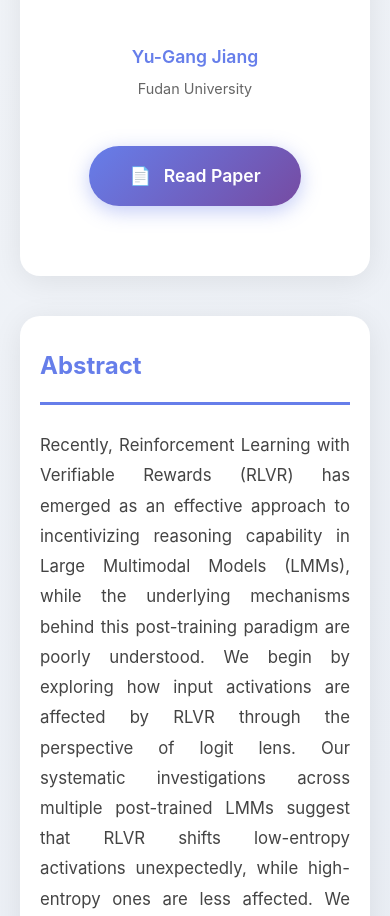
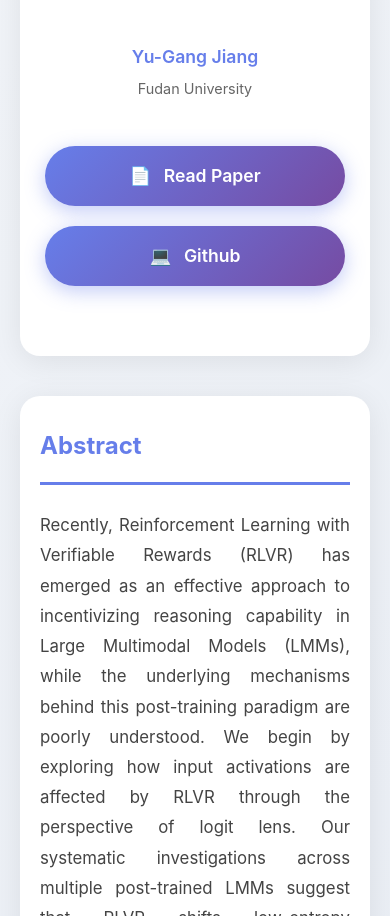
Before and after one commit to christian42mmreason/replay, a plain HTML site: page index.html in a window 390 px wide. Shown: the part 1084-2000 px from the top of the page. Drawn offline with Linux system fonts and the light colour scheme.

Commit message:
first commit

```diff
--- a/index.html
+++ b/index.html
@@ -108,6 +108,10 @@
         .links-section {
             text-align: center;
             padding: 30px 0;
+            display: flex;
+            justify-content: center;
+            gap: 20px;
+            flex-wrap: wrap;
         }
 
         .paper-link {
@@ -232,6 +236,16 @@
             .section-title {
                 font-size: 1.5em;
             }
+
+            .links-section {
+                flex-direction: column;
+                align-items: center;
+            }
+
+            .paper-link {
+                width: 100%;
+                max-width: 300px;
+            }
         }
 
         /* Animation */
@@ -301,6 +315,9 @@
             <div class="links-section">
                 <a href="https://arxiv.org/pdf/2511.19972" class="paper-link">
                     <span class="paper-icon">📄</span> Read Paper
+                </a>
+                <a href="https://github.com/christian42mmreason/ActivationReplay" class="paper-link">
+                    <span class="paper-icon">💻</span> Github
                 </a>
             </div>
         </div>
```
